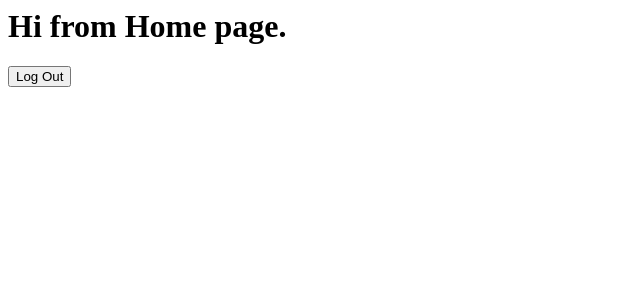
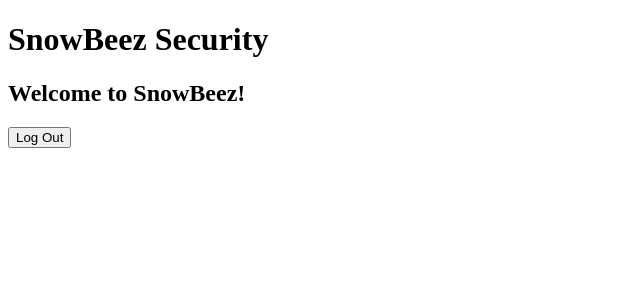
Before and after one commit to Amin195/Own-version-of-BSC-degree-project, a Node server app: page / in a window 1280 px wide. Shown: the top 300 px of the page, without its empty margins (0-640 px from the left). Run offline with Node 20, Linux system fonts and the light colour scheme.

Commit message:
Some chnges to the index.js where I add logout button

```diff
--- a/views/index.ejs
+++ b/views/index.ejs
@@ -1,6 +1,27 @@
-<h1>
-   Hi from Home page.
-</h1>
-<form action="/logout?_method=DELETE" method="POST">
-    <button type="submit">Log Out</button>
-</form>
+<!DOCTYPE html>
+<html lang="en">
+
+<head>
+    <meta charset="UTF-8">
+    <meta http-equiv="X-UA-Compatible" content="IE=edge">
+    <meta name="viewport" content="width=device-width, initial-scale=1.0">
+    <link rel="preconnect" href="https://fonts.gstatic.com">
+    <link rel="stylesheet" href="https://cdnjs.cloudflare.com/ajax/libs/font-awesome/5.15.4/css/all.min.css">
+    <link href="https://fonts.googleapis.com/css2?family=Poppins:wght@300;500;600&display=swap" rel="stylesheet">
+    <link rel="stylesheet" href="/mystyle.css">
+    <title>MFA prototype</title>
+  </head>
+
+  <body>
+      <h1>SnowBeez Security</h1>
+    <div class="background">
+        <div class="shape"></div>
+        <div class="shape"></div>
+    </div>
+    <form action="/logout" method="POST">
+        <h2>Welcome to SnowBeez!</h2>
+
+        <button type="submit">Log Out</button>
+    </form>
+  </body>
+  </html>
```
